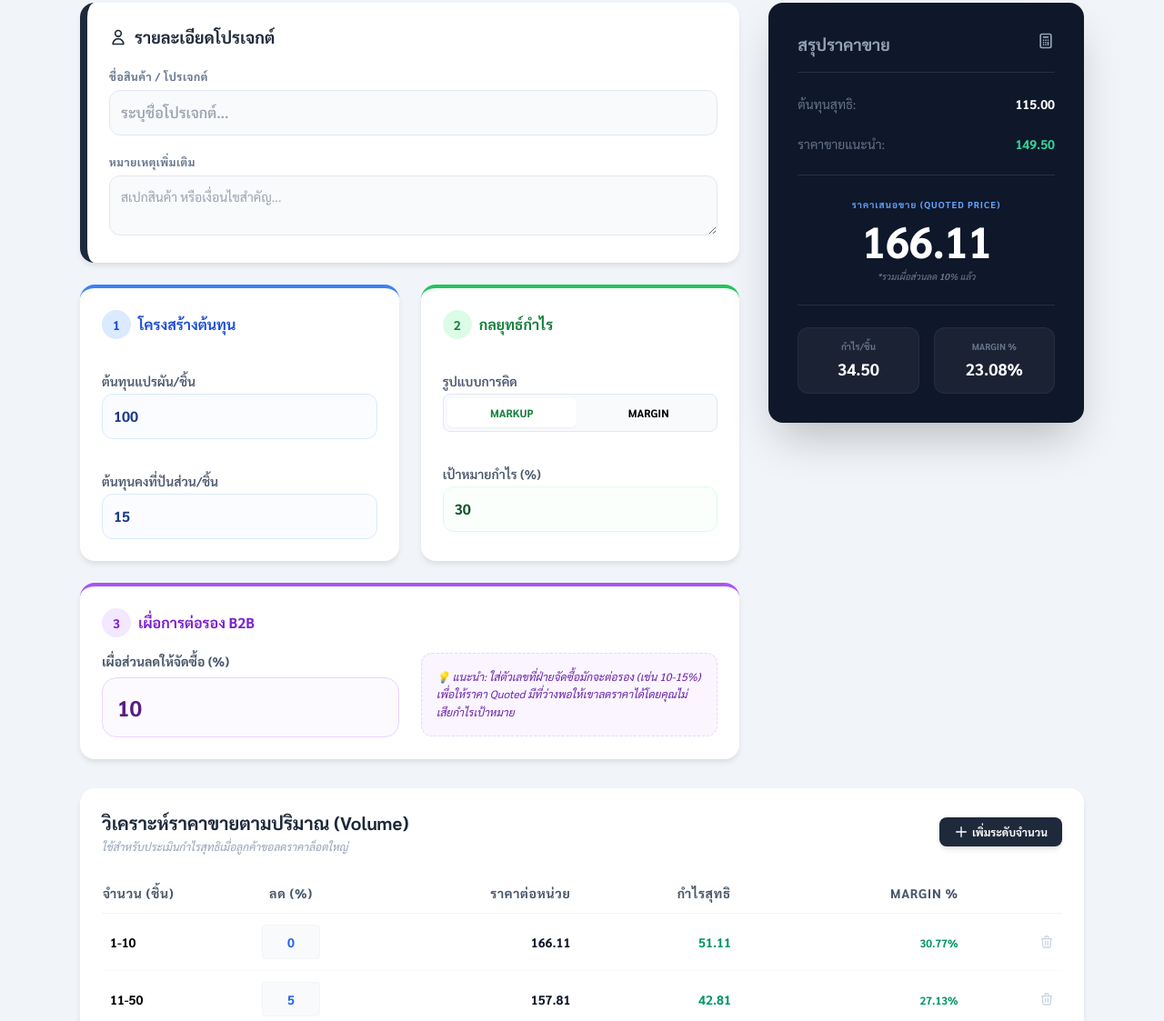
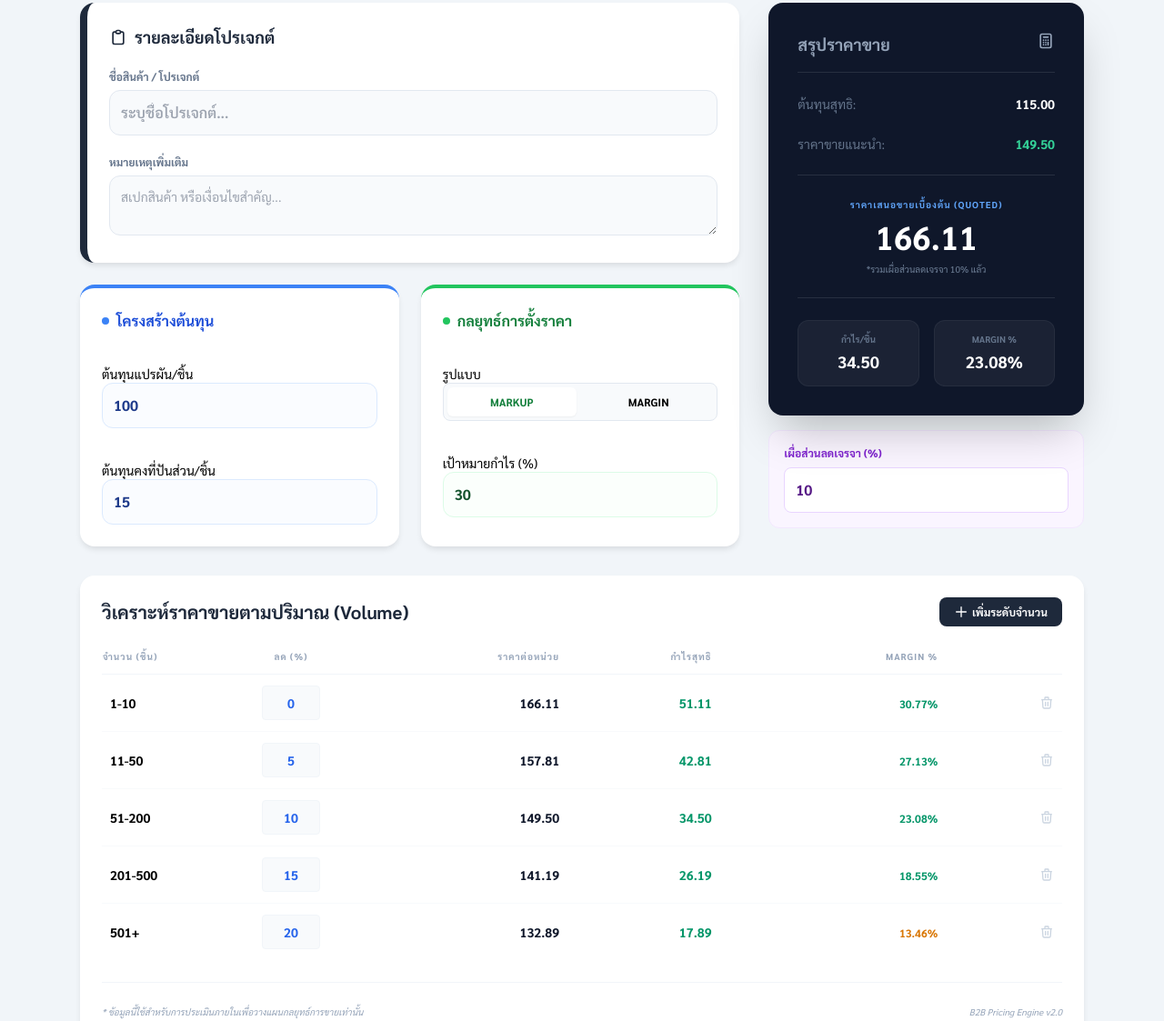
Before and after one commit to HubNart121/Cal-B2B, a plain HTML site: page index.html in a window 1280 px wide. Shown: the part 190-1313 px from the top of the page at 91% size. Drawn offline with nearby package versions, Linux system fonts and the light colour scheme.

Commit message:
Update index.html

```diff
--- a/index.html
+++ b/index.html
@@ -23,12 +23,13 @@
             margin: 0;
         }
 
+        /* สไตล์พิเศษสำหรับการส่งออกรูปภาพ */
         .exporting .no-export {
             display: none !important;
         }
 
         .exporting #capture-area {
-            width: 800px !important;
+            width: 800px !important; /* ล็อกความกว้างเพื่อให้รูปออกมาสัดส่วนสวยงาม */
             padding: 40px !important;
             background-color: white !important;
         }
@@ -40,18 +41,15 @@
         }
 
         .exporting .result-card {
-            order: -1 !important;
+            order: -1 !important; /* เอาสรุปราคาขึ้นไปไว้ด้านบนรองจากหัวข้อ */
             position: static !important;
             width: 100% !important;
-            background-color: #0f172a !important;
+            background-color: #0f172a !important; /* Slate 900 */
         }
 
-        .grid-label {
-            min-height: auto;
-            display: block;
-            font-weight: 600;
-            color: #475569;
-            margin-bottom: 0.25rem;
+        .exporting .grid-label {
+            min-height: auto !important;
+            margin-bottom: 4px !important;
         }
 
         @media (min-width: 768px) {
@@ -88,18 +86,18 @@
                 <section class="card p-6 border-l-8 border-slate-800">
                     <h2 class="text-lg font-bold text-slate-800 mb-4 flex items-center">
                         <svg xmlns="http://www.w3.org/2000/svg" class="h-5 w-5 mr-2" fill="none" viewBox="0 0 24 24" stroke="currentColor">
-                            <path stroke-linecap="round" stroke-linejoin="round" stroke-width="2" d="M16 7a4 4 0 11-8 0 4 4 0 018 0zM12 14a7 7 0 00-7 7h14a7 7 0 00-7-7z" />
+                            <path stroke-linecap="round" stroke-linejoin="round" stroke-width="2" d="M9 5H7a2 2 0 00-2 2v12a2 2 0 002 2h10a2 2 0 002-2V7a2 2 0 00-2-2h-2M9 5a2 2 0 002 2h2a2 2 0 002-2M9 5a2 2 0 012-2h2a2 2 0 012 2" />
                         </svg>
                         รายละเอียดโปรเจกต์
                     </h2>
                     <div class="grid grid-cols-1 gap-4">
                         <div class="space-y-1">
-                            <label class="text-xs font-bold text-slate-500 uppercase tracking-wider">ชื่อสินค้า / โปรเจกต์</label>
-                            <input type="text" id="productName" placeholder="ระบุชื่อโปรเจกต์..." class="w-full p-3 bg-slate-50 border border-slate-200 rounded-xl outline-none font-semibold text-slate-800 focus:ring-2 focus:ring-slate-400">
+                            <label class="text-xs font-bold text-slate-500 uppercase">ชื่อสินค้า / โปรเจกต์</label>
+                            <input type="text" id="productName" placeholder="ระบุชื่อโปรเจกต์..." class="w-full p-3 bg-slate-50 border border-slate-200 rounded-xl outline-none font-semibold text-slate-800">
                         </div>
                         <div class="space-y-1">
-                            <label class="text-xs font-bold text-slate-500 uppercase tracking-wider">หมายเหตุเพิ่มเติม</label>
-                            <textarea id="productDetail" rows="2" placeholder="สเปกสินค้า หรือเงื่อนไขสำคัญ..." class="w-full p-3 bg-slate-50 border border-slate-200 rounded-xl outline-none text-sm focus:ring-2 focus:ring-slate-400"></textarea>
+                            <label class="text-xs font-bold text-slate-500 uppercase">หมายเหตุเพิ่มเติม</label>
+                            <textarea id="productDetail" rows="2" placeholder="สเปกสินค้า หรือเงื่อนไขสำคัญ..." class="w-full p-3 bg-slate-50 border border-slate-200 rounded-xl outline-none text-sm"></textarea>
                         </div>
                     </div>
                 </section>
@@ -108,17 +106,17 @@
                     <!-- Step 1: Costs -->
                     <section class="card p-6 border-t-4 border-blue-500">
                         <h3 class="font-bold mb-4 text-blue-700 flex items-center">
-                            <span class="w-8 h-8 bg-blue-100 text-blue-700 rounded-full flex items-center justify-center mr-2 text-sm">1</span>
+                            <span class="w-2 h-2 bg-blue-500 rounded-full mr-2"></span>
                             โครงสร้างต้นทุน
                         </h3>
                         <div class="space-y-4">
                             <div>
                                 <label class="grid-label text-sm">ต้นทุนแปรผัน/ชิ้น</label>
-                                <input type="number" id="vCost" value="100" class="w-full p-3 bg-blue-50/30 border border-blue-100 rounded-xl outline-none font-bold text-blue-900 focus:ring-2 focus:ring-blue-300" oninput="calculate()">
+                                <input type="number" id="vCost" value="100" class="w-full p-3 bg-blue-50/30 border border-blue-100 rounded-xl outline-none font-bold text-blue-900" oninput="calculate()">
                             </div>
                             <div>
                                 <label class="grid-label text-sm">ต้นทุนคงที่ปันส่วน/ชิ้น</label>
-                                <input type="number" id="fCost" value="15" class="w-full p-3 bg-blue-50/30 border border-blue-100 rounded-xl outline-none font-bold text-blue-900 focus:ring-2 focus:ring-blue-300" oninput="calculate()">
+                                <input type="number" id="fCost" value="15" class="w-full p-3 bg-blue-50/30 border border-blue-100 rounded-xl outline-none font-bold text-blue-900" oninput="calculate()">
                             </div>
                         </div>
                     </section>
@@ -126,55 +124,35 @@
                     <!-- Step 2: Strategy -->
                     <section class="card p-6 border-t-4 border-green-500">
                         <h3 class="font-bold mb-4 text-green-700 flex items-center">
-                            <span class="w-8 h-8 bg-green-100 text-green-700 rounded-full flex items-center justify-center mr-2 text-sm">2</span>
-                            กลยุทธ์กำไร
+                            <span class="w-2 h-2 bg-green-500 rounded-full mr-2"></span>
+                            กลยุทธ์การตั้งราคา
                         </h3>
                         <div class="space-y-4">
                             <div>
-                                <label class="grid-label text-sm">รูปแบบการคิด</label>
+                                <label class="grid-label text-sm">รูปแบบ</label>
                                 <div class="grid grid-cols-2 gap-2 bg-slate-50 p-1 rounded-lg border border-slate-200">
                                     <label class="flex items-center justify-center cursor-pointer p-2 rounded-md has-[:checked]:bg-white has-[:checked]:shadow-sm has-[:checked]:text-green-700">
                                         <input type="radio" name="strategy" value="markup" checked class="sr-only" onchange="calculate()">
-                                        <span class="text-xs font-bold uppercase">Markup</span>
+                                        <span class="text-xs font-bold">MARKUP</span>
                                     </label>
                                     <label class="flex items-center justify-center cursor-pointer p-2 rounded-md has-[:checked]:bg-white has-[:checked]:shadow-sm has-[:checked]:text-green-700">
                                         <input type="radio" name="strategy" value="margin" class="sr-only" onchange="calculate()">
-                                        <span class="text-xs font-bold uppercase">Margin</span>
+                                        <span class="text-xs font-bold">MARGIN</span>
                                     </label>
                                 </div>
                             </div>
                             <div>
                                 <label class="grid-label text-sm">เป้าหมายกำไร (%)</label>
-                                <input type="number" id="profitTarget" value="30" class="w-full p-3 bg-green-50/30 border border-green-100 rounded-xl outline-none font-bold text-green-900 focus:ring-2 focus:ring-green-300" oninput="calculate()">
+                                <input type="number" id="profitTarget" value="30" class="w-full p-3 bg-green-50/30 border border-green-100 rounded-xl outline-none font-bold text-green-900" oninput="calculate()">
                             </div>
                         </div>
                     </section>
                 </div>
-
-                <!-- Step 3: B2B Negotiation (Primary Input) -->
-                <section class="card p-6 border-t-4 border-purple-500">
-                    <h3 class="font-bold mb-4 text-purple-700 flex items-center">
-                        <span class="w-8 h-8 bg-purple-100 text-purple-700 rounded-full flex items-center justify-center mr-2 text-sm">3</span>
-                        เผื่อการต่อรอง B2B
-                    </h3>
-                    <div class="grid grid-cols-1 md:grid-cols-2 gap-6 items-center">
-                        <div class="space-y-2">
-                            <label class="text-sm font-bold text-slate-600 block">เผื่อส่วนลดให้จัดซื้อ (%)</label>
-                            <input type="number" id="buffer" value="10" class="w-full p-4 bg-purple-50/50 border border-purple-200 rounded-2xl outline-none font-black text-2xl text-purple-900 focus:ring-4 focus:ring-purple-100" oninput="calculate()">
-                        </div>
-                        <div class="bg-purple-50 p-4 rounded-xl border border-dashed border-purple-200">
-                            <p class="text-xs text-purple-800 leading-relaxed italic">
-                                💡 แนะนำ: ใส่ตัวเลขที่ฝ่ายจัดซื้อมักจะต่อรอง (เช่น 10-15%) เพื่อให้ราคา Quoted มีที่ว่างพอให้เขาลดราคาได้โดยคุณไม่เสียกำไรเป้าหมาย
-                            </p>
-                        </div>
-                    </div>
-                </section>
             </div>
 
             <!-- Right Side: Summary Card -->
             <div class="lg:col-span-4 result-card">
-                <!-- Sticky only on Desktop (lg:sticky) -->
-                <div class="card bg-slate-900 text-white p-6 sm:p-8 lg:sticky lg:top-8 shadow-2xl overflow-hidden">
+                <div class="card bg-slate-900 text-white p-6 sm:p-8 sticky top-6 shadow-2xl">
                     <h2 class="text-lg font-bold mb-6 border-b border-white/10 pb-4 text-slate-400 flex justify-between">
                         สรุปราคาขาย
                         <svg xmlns="http://www.w3.org/2000/svg" class="h-5 w-5" fill="none" viewBox="0 0 24 24" stroke="currentColor">
@@ -192,12 +170,10 @@
                             <span class="font-bold text-emerald-400" id="resNetPrice">0.00</span>
                         </div>
 
-                        <div class="py-6 border-y border-white/10 text-center relative">
-                            <span class="text-blue-400 text-[10px] font-black uppercase tracking-widest block mb-2">ราคาเสนอขาย (QUOTED PRICE)</span>
-                            <div class="text-4xl sm:text-5xl font-black text-white tracking-tight" id="resQuotedPrice">0.00</div>
-                            <p class="text-[10px] text-slate-500 mt-2 font-medium italic">
-                                *รวมเผื่อส่วนลด <span id="resBufferText" class="font-bold">10</span>% แล้ว
-                            </p>
+                        <div class="py-6 border-y border-white/10 text-center">
+                            <span class="text-blue-400 text-[10px] font-black uppercase tracking-widest block mb-2">ราคาเสนอขายเบื้องต้น (Quoted)</span>
+                            <div class="text-4xl font-black text-white" id="resQuotedPrice">0.00</div>
+                            <p class="text-[10px] text-slate-500 mt-2 font-medium">*รวมเผื่อส่วนลดเจรจา <span id="resBufferText">10</span>% แล้ว</p>
                         </div>
 
                         <div class="grid grid-cols-2 gap-4">
@@ -212,32 +188,36 @@
                         </div>
                     </div>
                 </div>
+
+                <!-- Buffer Input (Web Only) -->
+                <div class="no-export mt-4 p-4 bg-purple-50 rounded-xl border border-purple-100">
+                    <label class="text-xs font-bold text-purple-700 block mb-2 uppercase">เผื่อส่วนลดเจรจา (%)</label>
+                    <input type="number" id="buffer" value="10" class="w-full p-3 bg-white border border-purple-200 rounded-lg font-bold text-purple-900 outline-none focus:ring-2 focus:ring-purple-300" oninput="calculate()">
+                </div>
             </div>
         </div>
 
         <!-- Volume Discounts Table -->
         <section class="mt-8 card p-6 overflow-hidden">
-            <div class="flex flex-col sm:flex-row justify-between items-start sm:items-center mb-8 gap-4">
-                <div>
-                    <h2 class="text-xl font-extrabold text-slate-800">วิเคราะห์ราคาขายตามปริมาณ (Volume)</h2>
-                    <p class="text-xs text-slate-400 mt-1 italic">ใช้สำหรับประเมินกำไรสุทธิเมื่อลูกค้าขอลดราคาล็อตใหญ่</p>
-                </div>
-                <button onclick="addRow()" class="no-export bg-slate-800 hover:bg-black text-white px-4 py-2 rounded-lg text-xs font-bold transition-all flex items-center shadow-md">
-                    <svg xmlns="http://www.w3.org/2000/svg" class="h-4 w-4 mr-1" fill="none" viewBox="0 0 24 24" stroke="currentColor"><path stroke-linecap="round" stroke-linejoin="round" stroke-width="2" d="M12 4v16m8-8H4" /></svg>
+            <div class="flex flex-col sm:flex-row justify-between items-start sm:items-center mb-6 gap-4">
+                <h2 class="text-xl font-bold text-slate-800">วิเคราะห์ราคาขายตามปริมาณ (Volume)</h2>
+                <button onclick="addRow()" class="no-export bg-slate-800 text-white px-4 py-2 rounded-lg text-xs font-bold transition-all flex items-center">
+                    <svg xmlns="http://www.w3.org/2000/svg" class="h-4 w-4 mr-1" fill="none" viewBox="0 0 24 24" stroke="currentColor">
+                        <path stroke-linecap="round" stroke-linejoin="round" stroke-width="2" d="M12 4v16m8-8H4" />
+                    </svg>
                     เพิ่มระดับจำนวน
                 </button>
             </div>
 
-            <div class="overflow-x-auto -mx-6 sm:mx-0">
-                <div class="inline-block min-w-full align-middle p-6 sm:p-0">
+            <div class="overflow-x-auto">
                 <table class="min-w-full" id="pricing-table">
                     <thead>
                         <tr class="text-left border-b border-slate-100">
-                                <th class="pb-3 text-sm font-bold text-slate-600 uppercase tracking-wider w-40">จำนวน (ชิ้น)</th>
-                                <th class="pb-3 text-sm font-bold text-slate-600 uppercase tracking-wider w-24 text-center">ลด (%)</th>
-                                <th class="pb-3 text-sm font-bold text-slate-600 uppercase tracking-wider text-right">ราคาต่อหน่วย</th>
-                                <th class="pb-3 text-sm font-bold text-slate-600 uppercase tracking-wider text-right">กำไรสุทธิ</th>
-                                <th class="pb-3 text-sm font-bold text-slate-600 uppercase tracking-wider text-right pr-4">MARGIN %</th>
+                            <th class="pb-3 text-[10px] font-black text-slate-400 uppercase tracking-widest w-40">จำนวน (ชิ้น)</th>
+                            <th class="pb-3 text-[10px] font-black text-slate-400 uppercase tracking-widest w-24 text-center">ลด (%)</th>
+                            <th class="pb-3 text-[10px] font-black text-slate-400 uppercase tracking-widest text-right">ราคาต่อหน่วย</th>
+                            <th class="pb-3 text-[10px] font-black text-slate-400 uppercase tracking-widest text-right">กำไรสุทธิ</th>
+                            <th class="pb-3 text-[10px] font-black text-slate-400 uppercase tracking-widest text-right pr-4">MARGIN %</th>
                             <th class="no-export"></th>
                         </tr>
                     </thead>
@@ -246,16 +226,16 @@
                     </tbody>
                 </table>
             </div>
-            </div>
 
-            <footer class="mt-8 pt-6 border-t border-slate-100 flex flex-col sm:flex-row justify-between items-center gap-4 text-[10px] text-slate-400 italic">
-                <span>* ข้อมูลนี้ใช้สำหรับการวางแผนกลยุทธ์ภายในเท่านั้น ไม่ควรเปิดเผยต่อคู่ค้า</span>
-                <span class="no-export font-bold text-slate-300">B2B PRICING ENGINE 2.5</span>
+            <footer class="mt-6 pt-6 border-t border-slate-100 flex justify-between items-center text-[10px] text-slate-400 italic">
+                <span>* ข้อมูลนี้ใช้สำหรับการประเมินภายในเพื่อวางแผนกลยุทธ์การขายเท่านั้น</span>
+                <span class="no-export">B2B Pricing Engine v2.0</span>
             </footer>
         </section>
     </div>
 
     <script>
+        // Set Today's Date
         const updateDate = () => {
             const now = new Date();
             const options = { year: 'numeric', month: 'long', day: 'numeric', hour: '2-digit', minute: '2-digit' };
@@ -297,21 +277,21 @@
                 const row = document.createElement('tr');
                 row.className = "hover:bg-slate-50/50 transition-colors";
                 row.innerHTML = `
-                    <td class="py-3 pr-2">
+                    <td class="py-3">
                         <input type="text" value="${tier.qty}"
                             class="w-full p-2 bg-transparent border-b border-transparent focus:border-slate-400 outline-none text-sm font-bold"
                             oninput="updateTierValue(${index}, 'qty', this.value)">
                     </td>
                     <td class="py-3 text-center">
                         <input type="number" value="${tier.discount}"
-                            class="w-16 p-2 bg-slate-50 border border-slate-100 rounded text-center text-sm font-black text-blue-600 outline-none focus:ring-2 focus:ring-blue-100"
+                            class="w-16 p-2 bg-slate-50 border border-slate-100 rounded text-center text-sm font-black text-blue-600 outline-none"
                             oninput="updateTierValue(${index}, 'discount', parseFloat(this.value) || 0)">
                     </td>
                     <td class="py-3 text-right text-sm font-bold text-slate-900" id="price-row-${index}">0.00</td>
                     <td class="py-3 text-right text-sm" id="profit-row-${index}">0.00</td>
                     <td class="py-3 text-right pr-4" id="margin-row-${index}">0.00%</td>
                     <td class="py-3 text-right no-export">
-                        <button onclick="removeRow(${index})" class="text-slate-300 hover:text-red-500 p-2 rounded-lg hover:bg-red-50 transition-colors">
+                        <button onclick="removeRow(${index})" class="text-slate-300 hover:text-red-500 p-2">
                             <svg xmlns="http://www.w3.org/2000/svg" class="h-4 w-4" fill="none" viewBox="0 0 24 24" stroke="currentColor"><path stroke-linecap="round" stroke-linejoin="round" stroke-width="2" d="M19 7l-.867 12.142A2 2 0 0116.138 21H7.862a2 2 0 01-1.995-1.858L5 7m5 4v6m4-6v6m1-10V4a1 1 0 00-1-1h-4a1 1 0 00-1 1v3M4 7h16" /></svg>
                         </button>
                     </td>
@@ -377,13 +357,11 @@
 
             updateDate();
             btn.disabled = true;
-            btn.innerText = 'กำลังประมวลผล...';
+            btn.innerText = 'กำลังจัดรูปแบบรายงาน...';
 
             try {
                 window.scrollTo(0, 0);
                 document.body.classList.add('exporting');
-
-                // รอให้ UI อัปเดตเล็กน้อย
                 await new Promise(r => setTimeout(r, 500));
 
                 const canvas = await html2canvas(area, {
@@ -391,28 +369,6 @@
                     backgroundColor: "#ffffff",
                     useCORS: true,
                     onclone: (clonedDoc) => {
-                        // แก้ปัญหา html2canvas ไม่จับค่าใน input/textarea
-                        const inputs = clonedDoc.querySelectorAll('input, textarea');
-                        inputs.forEach(input => {
-                            const parent = input.parentElement;
-                            const textNode = clonedDoc.createElement('span');
-
-                            // ดึงค่าจริงจากหน้าเว็บหลักมาใส่ใน span
-                            const realValue = document.getElementById(input.id)?.value || input.value;
-                            textNode.innerText = realValue;
-
-                            // จัดแต่ง span ให้ดูเหมือนข้อความปกติแต่รักษาความหนาไว้
-                            textNode.className = input.className;
-                            textNode.style.border = 'none';
-                            textNode.style.padding = '0.5rem';
-                            textNode.style.display = 'inline-block';
-                            textNode.style.background = 'transparent';
-
-                            // แทนที่ input ด้วย span เฉพาะตอนสร้างรูป
-                            parent.replaceChild(textNode, input);
-                        });
-
-                        // แก้ไขปัญหาสี oklch
                         const styleSheets = clonedDoc.styleSheets;
                         for (let i = 0; i < styleSheets.length; i++) {
                             try {
```
Lines whose indentation alone changed are shown as unchanged.
